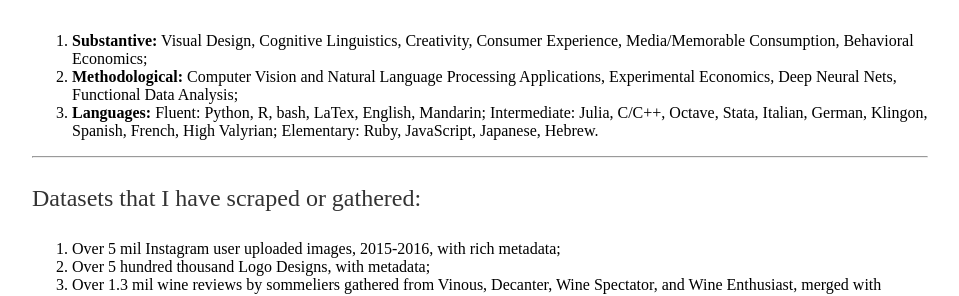
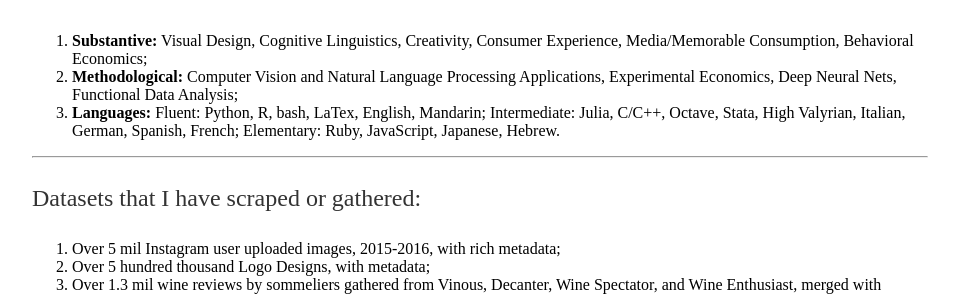
Before and after one commit to shenglih/shenglih.github.io, a Jekyll site: the page built from research/index.html, in a window 1280 px wide and 900 px high. Shown: the part 150-446 px from the top of the window, without its empty margins (160-1119 px from the left). Built offline with Jekyll 4.4.1, drawn with Linux system fonts in a browser that asks for light colours.

Commit message:
Update index.html

```diff
--- a/research/index.html
+++ b/research/index.html
@@ -8,7 +8,7 @@
 	<ol>
 		<li> <b>Substantive:</b> Visual Design, Cognitive Linguistics, Creativity, Consumer Experience, Media/Memorable Consumption, Behavioral Economics;</li>
 		<li> <b>Methodological:</b> Computer Vision and Natural Language Processing Applications, Experimental Economics, Deep Neural Nets, Functional Data Analysis;</li>
-		<li> <b>Languages:</b> Fluent: Python, R, bash, LaTex, English, Mandarin; Intermediate: Julia, C/C++, Octave, Stata, Italian, German, Klingon, Spanish, French, High Valyrian; Elementary: Ruby, JavaScript, Japanese, Hebrew.
+		<li> <b>Languages:</b> Fluent: Python, R, bash, LaTex, English, Mandarin; Intermediate: Julia, C/C++, Octave, Stata, High Valyrian, Italian, German, Spanish, French; Elementary: Ruby, JavaScript, Japanese, Hebrew.
 	</ol>
 <!-- <h2> Dissertation Title: Media Consumption and Consumer Experience </h2> -->
 <!-- <h2> Dissertation Committee: Shawn Mankad, Vrinda Kadiyali, Kavita Bala, Vithala Rao </h2> -->
```
